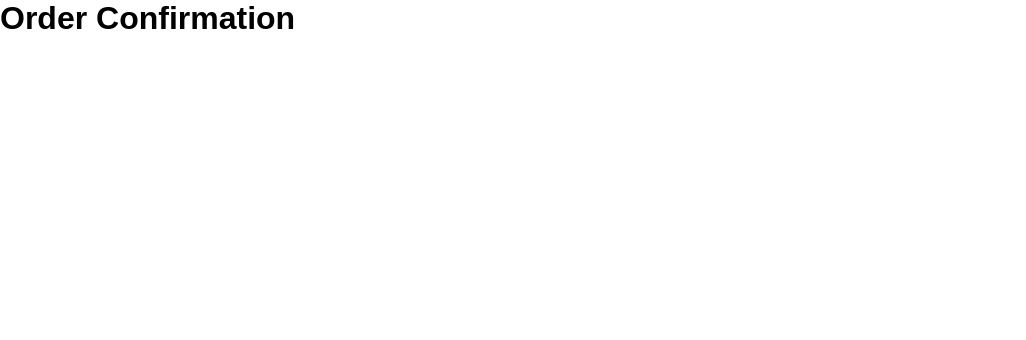
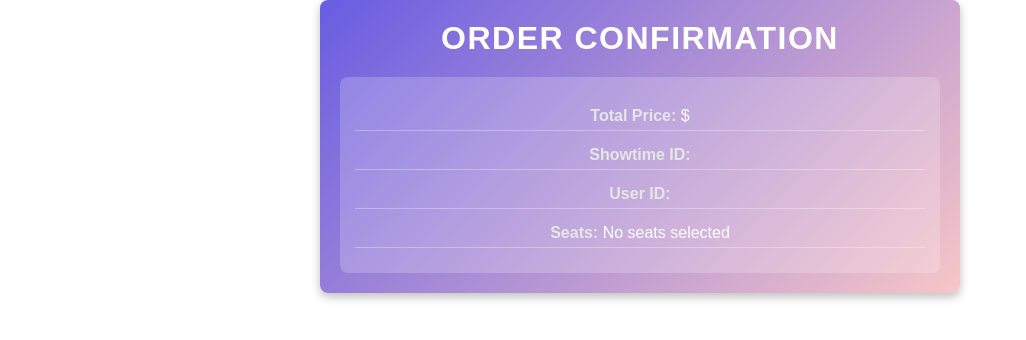
Before and after one commit to tc89585/Cinema-E-Booking-System, a React (Create React App) app in the folder frontend/: page /order-confirmation in a window 1280 px wide. Shown: the top 340 px of the page, without its empty margins (0-1026 px from the left). Built offline with nearby package versions, Linux system fonts and the light colour scheme.

Commit message:
booking done

```diff
--- a/frontend/src/Components/Checkout.js
+++ b/frontend/src/Components/Checkout.js
@@ -1,7 +1,7 @@
 import React, { useState, useEffect } from 'react';
 import Axios from 'axios';
 import { useAuth } from './Context';
-import './Checkout.css';
+import './checkout.css';
 import { useNavigate, useLocation } from 'react-router-dom';
 import { jwtDecode } from 'jwt-decode';
 
@@ -154,7 +154,9 @@ const Checkout = () => {
     })
       .then((bookingResponse) => {
         console.log('Booking successful:', bookingResponse.data);
-        navigate('/order-confirmation', { state: bookingData });
+        navigate('/order-confirmation', {
+          state: { ...bookingData, seatsAndTickets },
+        });
       })
       .catch((bookingError) => {
         console.error('Booking failed:', bookingError);
--- /dev/null
+++ b/frontend/src/Components/OrderConfirmation.css
@@ -0,0 +1,33 @@
+.order-confirmation-container {
+  background: linear-gradient(135deg, #685de2, #f7c6c7);
+  color: #fff;
+  padding: 20px;
+  border-radius: 8px;
+  box-shadow: 0px 4px 10px rgba(0, 0, 0, 0.25);
+  max-width: 600px;
+  margin: auto;
+  text-align: center;
+}
+
+.order-confirmation-title {
+  margin-bottom: 20px;
+  color: #fff;
+  text-transform: uppercase;
+  letter-spacing: 1.5px;
+}
+
+.order-confirmation-details {
+  background: rgba(255, 255, 255, 0.2);
+  padding: 15px;
+  border-radius: 8px;
+}
+
+.order-confirmation-details p {
+  margin: 10px 0;
+  padding: 5px;
+  border-bottom: 1px solid rgba(255, 255, 255, 0.3);
+}
+
+.order-confirmation-details p strong {
+  color: #e6e6e6;
+}
--- a/frontend/src/Components/OrderConfirmation.js
+++ b/frontend/src/Components/OrderConfirmation.js
@@ -1,25 +1,37 @@
 import { useLocation } from 'react-router-dom';
+import './OrderConfirmation.css';
 
 const OrderConfirmation = () => {
   const location = useLocation();
-  const bookingData = location.state;
-  const seats = location.state?.selectedSeats || []; // Provide a default empty array
+  const { seatsAndTickets, total_price, showtime_id, user_id } =
+    location.state || {};
 
-  // Now, it's safe to use 'join' as 'seats' is guaranteed to be an array
-  const seatNumbers = seats.join(', ');
+  const seatNumbers = seatsAndTickets
+    ? seatsAndTickets
+        .map(
+          (seatTicket) =>
+            `Seat ${seatTicket.seat_id} (${seatTicket.ticket_type})`
+        )
+        .join(', ')
+    : 'No seats selected';
 
   return (
-    <div>
-      <h1>Order Confirmation</h1>
-      {bookingData && (
-        <div>
-          {/* Display booking details here using bookingData */}
-          <p>Total Price: {bookingData.total_price}</p>
-          <p>Showtime ID: {bookingData.showtime_id}</p>
-          <p>User ID: {bookingData.user_id}</p>
-          <p>Seats: {seatNumbers}</p>
-        </div>
-      )}
+    <div className="order-confirmation-container">
+      <h1 className="order-confirmation-title">Order Confirmation</h1>
+      <div className="order-confirmation-details">
+        <p>
+          <strong>Total Price:</strong> ${total_price}
+        </p>
+        <p>
+          <strong>Showtime ID:</strong> {showtime_id}
+        </p>
+        <p>
+          <strong>User ID:</strong> {user_id}
+        </p>
+        <p>
+          <strong>Seats:</strong> {seatNumbers}
+        </p>
+      </div>
     </div>
   );
 };
```
Also changed, not shown: 2 other files (tests, documents, lock files or other folders).
